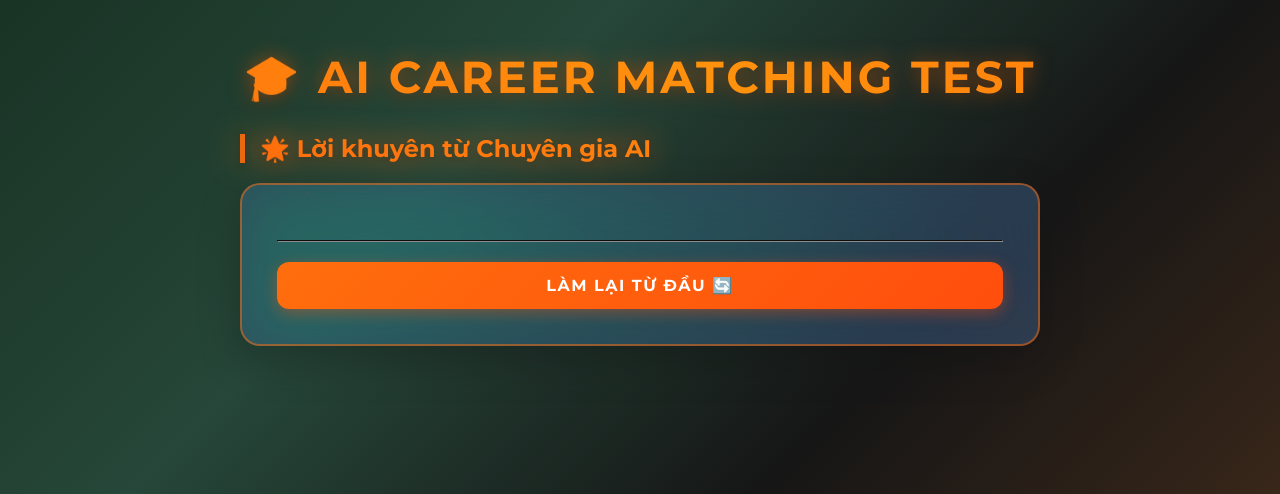
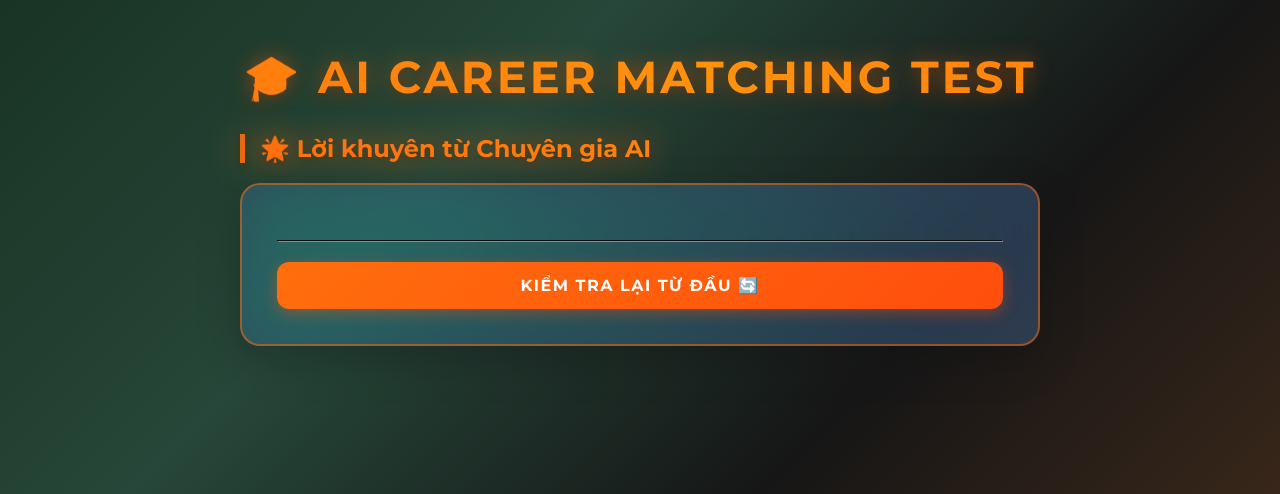
Before and after one commit to tuankiet247/OpenDay, a FastAPI app: template templates/result.html in a window 1280 px wide. Shown: the top 494 px of the page. Run offline with FastAPI, Linux system fonts and the light colour scheme; the template is opened without the code that fills it, so the values that code supplies are empty; some libraries are stand-ins or nearby versions.

Commit message:
Update button text in result.html

```diff
--- a/templates/result.html
+++ b/templates/result.html
@@ -20,7 +20,7 @@
 
             <hr style="border-color: #333; margin: 20px 0;">
 
-            <a href="/" class="btn">Làm lại từ đầu 🔄</a>
+            <a href="/" class="btn">Kiểm tra lại từ đầu 🔄</a>
         </div>
     </div>
 </body>
```
